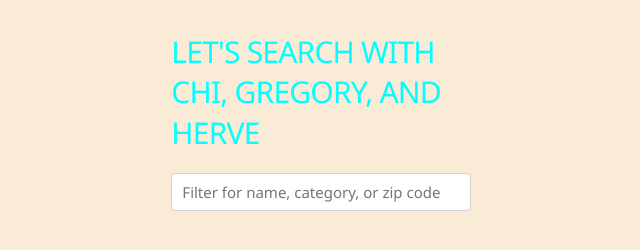
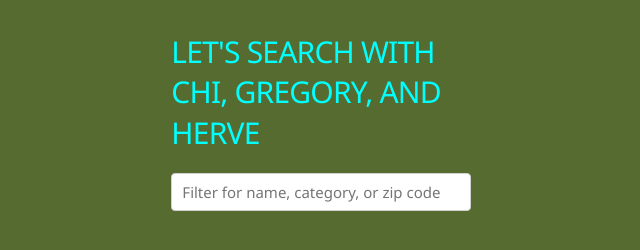
Before and after one commit to grogers1/asst-2-inst377, a website: page public/index.html in a window 1280 px wide. Shown: the whole page, without its empty margins (151-791 px from the left). Drawn offline with Linux system fonts and the light colour scheme; no server answers.

Commit message:
Update styles.css

```diff
--- a/public/styles.css
+++ b/public/styles.css
@@ -4,7 +4,7 @@ body {
   font-size: 15px;
   color: aqua;
   padding: 0px;
-  background: antiquewhite;
+  background: darkolivegreen;
 }
 
 .wrapper {
```
